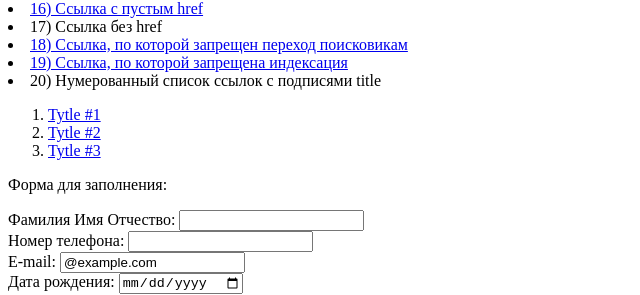
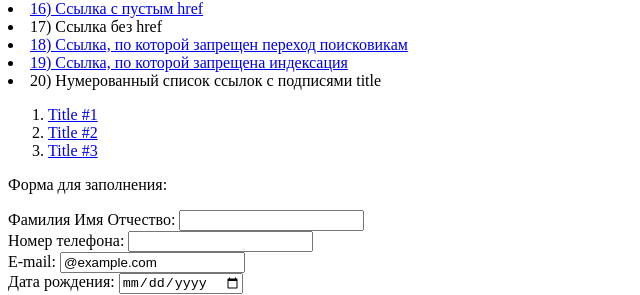
Before and after one commit to annatsygelnikova/annatsygelnikova.github.io, a plain HTML site: page index.html in a window 1280 px wide. Shown: the part 1433-1728 px from the top of the page, 0-640 px from the left. Drawn offline with Linux system fonts and the light colour scheme.

Commit message:
Update index.html

```diff
--- a/index.html
+++ b/index.html
@@ -10,7 +10,7 @@
 <li><a href = "./current.html">4) Сокращенная ссылка на внутреннюю страницу</li>
 <li><a href = "/index.html">5) Сокращенная ссылка на главную страницу</li>
 <li><a href = "#part">6) Ссылка на фрагмент текущей страницы</a></li>
-<li><a href = "?tadeul=2&blabla=nan&nunel=tto">7)Ссылка с тремя параметрами URL</a></li>
+<li><a href = "?tadeul=2&blabla=nan&nunel=tto">7) Ссылка с тремя параметрами URL</a></li>
 <li><a href = "index.html?id = fragment">8) Параметр id в URL</a></li>
 <li><a href = "./current.html">9) Cсылка на страницу в данном каталоге</a></li>
 <li><a href="./about/level1.html">10) Cсылка на страницу в каталоге about</a></li>
@@ -31,9 +31,9 @@
 <li><noindex><a href="http://site.com/">19) Ссылка, по которой запрещена индексация</a></noindex></li>
 <li>20) Нумерованный список ссылок с подписями title
 <ol>
-<li><a href="https://genius.com/Stray-kids-s-class-lyrics" title = "Stray Kids">Tytle #1</a></li>
-<li><a href="https://genius.com/Blackpink-pink-venom-lyrics" title = "BlackPink">Tytle #2</a></li>
-<li><a href="https://genius.com/Gfriend-mago-lyrics" title = "GFRIEND">Tytle #3</a></li>
+<li><a href="https://genius.com/Stray-kids-s-class-lyrics" title = "Stray Kids">Title #1</a></li>
+<li><a href="https://genius.com/Blackpink-pink-venom-lyrics" title = "BlackPink">Title #2</a></li>
+<li><a href="https://genius.com/Gfriend-mago-lyrics" title = "GFRIEND">Title #3</a></li>
 </ol>
 </li>
 
```
